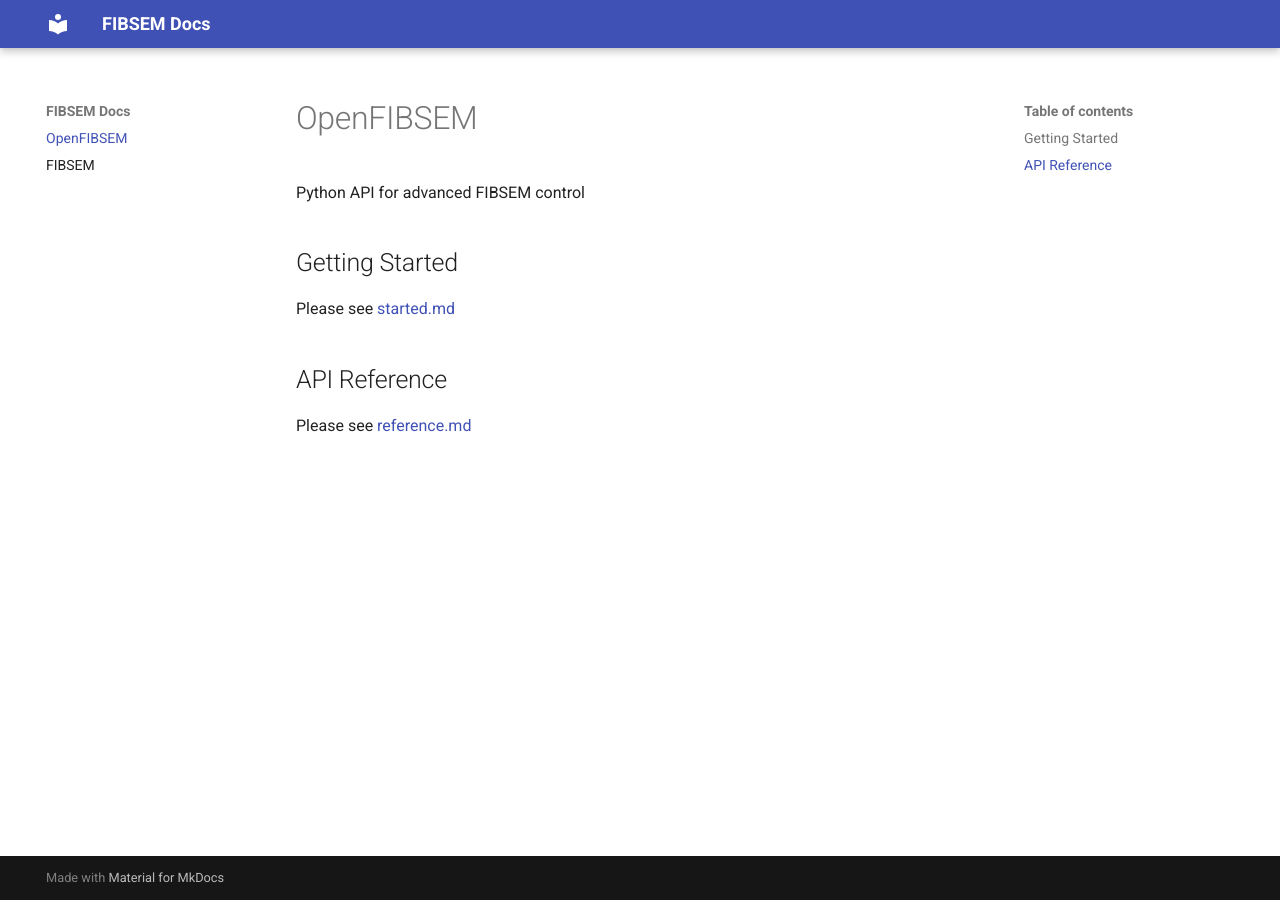
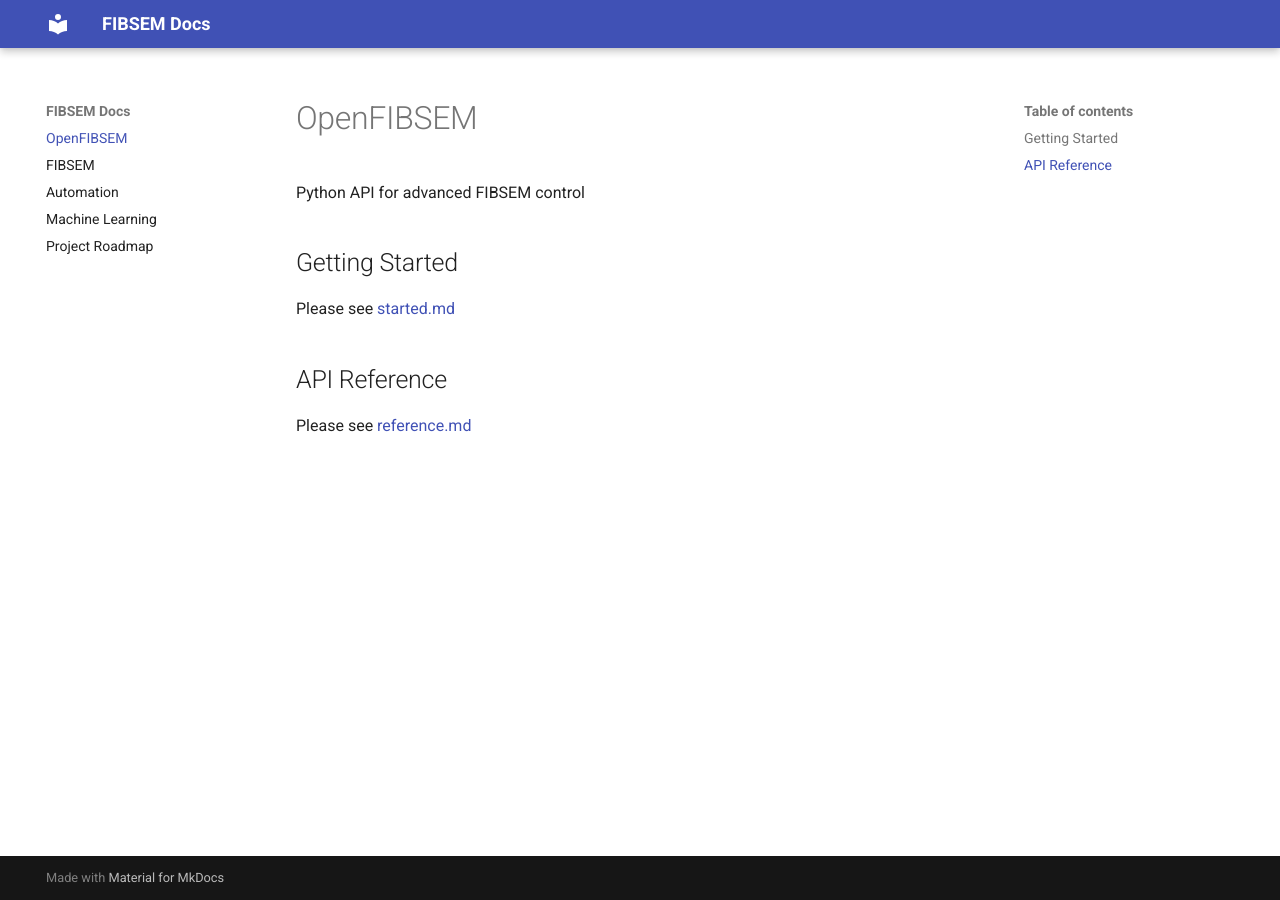
Before and after one commit to DeMarcoLab/fibsem, an MkDocs documentation site: the page built from docs/index.md, in a window 1280 px wide. Built offline with MkDocs 1.6.1 and Material for MkDocs 9.7.7, drawn with Linux system fonts in a browser that asks for light colours.

Commit message:
rm dir, update docs

```diff
--- a/mkdocs.yml
+++ b/mkdocs.yml
@@ -9,3 +9,6 @@
 nav:
   - index.md
   - reference.md
+  - automation.md
+  - ml.md
+  - roadmap.md
```
Also changed, not shown: 5 other files.
